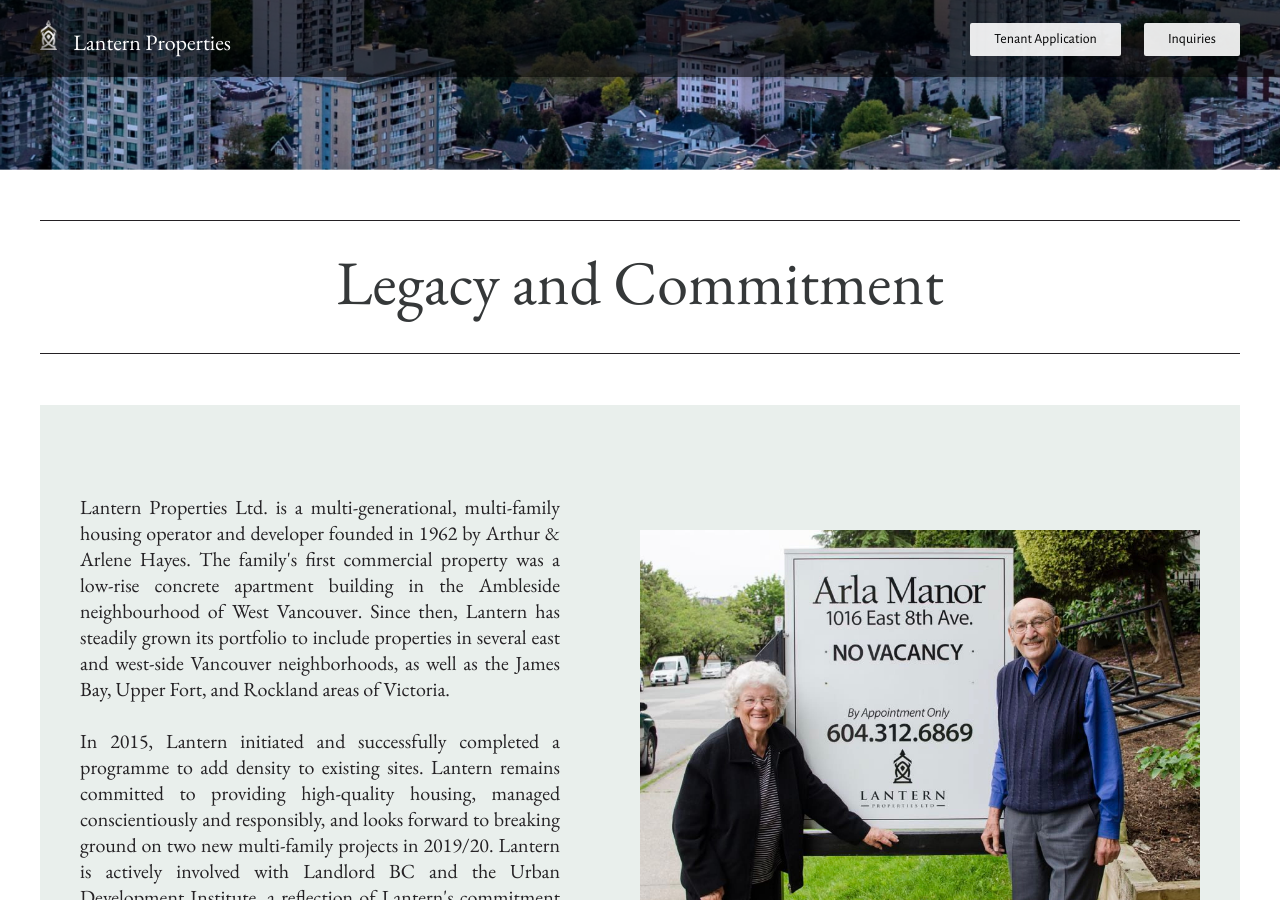
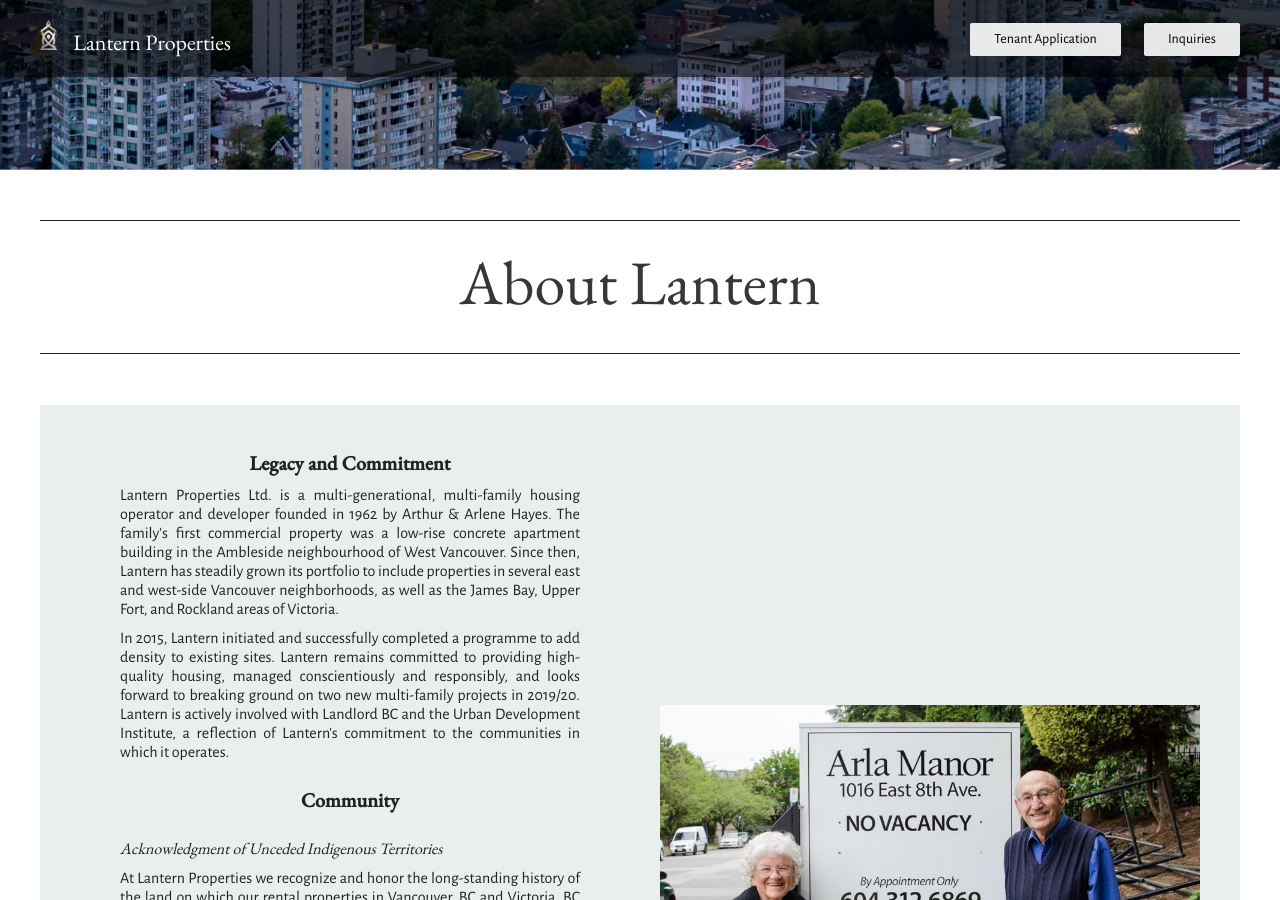
Before and after one commit to RF604/lantern2020, a Jekyll site: the page built from index.html, in a window 1280 px wide and 900 px high, scrolled down 730 px. Built offline with Jekyll 4.4.1, drawn with Linux system fonts in a browser that asks for light colours; some of the changed text lies outside the part shown.

Commit message:
periodic commit

```diff
--- a/index.html
+++ b/index.html
@@ -18,18 +18,40 @@
 
 <section>
 
-<h1>Legacy and Commitment</h1>
+<h1>About Lantern</h1>
 
 <div class="grid" id="legacy-grid">
 
 <div class="flex-center">
 
-  <h3>
+  <h3>Legacy and Commitment</h3>
+    <p>
     Lantern Properties Ltd. is a multi-generational, multi-family housing operator and developer founded in 1962 by Arthur & Arlene Hayes. The family's first commercial property was a low-rise concrete apartment building in the Ambleside
     neighbourhood of West Vancouver. Since then, Lantern has steadily grown its portfolio to include properties in several east and west-side Vancouver neighborhoods, as well as the James Bay, Upper Fort, and Rockland areas of Victoria.
-    <br><br>
+    </p>
+    <p>
     In 2015, Lantern initiated and successfully completed a programme to add density to existing sites. Lantern remains committed to providing high-quality housing, managed conscientiously and responsibly, and looks forward to breaking ground on two new multi-family projects in 2019/20. Lantern is actively involved with Landlord BC and the Urban Development Institute, a reflection of Lantern's commitment to the communities in which it operates.
-  </h3>
+    </p>
+
+    <h3>Community</h3>
+
+    <p>
+    <em>
+    Acknowledgment of Unceded Indigenous Territories
+    </em>
+    </p>
+    <p>
+    At Lantern Properties we recognize and honor the long-standing history of the land on which our rental properties in Vancouver, BC and Victoria, BC reside. We acknowledge that these lands are situated on the traditional and unceded territories of the Indigenous Peoples, including the Coast Salish, the xʷməθkʷəy̓əm (Musqueam), Skwxwú7mesh (Squamish), and Səl̓ílwətaʔ/Selilwitulh (Tsleil-Waututh) Nations in Vancouver, and the Lekwungen-speaking peoples, specifically the Songhees and Esquimalt Nations, in Victoria.
+    </p>
+    <p>
+    In the spirit of reconciliation and respect, we express our gratitude for the opportunity to live, work, and thrive on these lands. As a responsible business owner and developer, we are committed to fostering understanding, cooperation, and lasting relationships with the Indigenous communities whose territories we occupy.
+    </p>
+    <p>
+    We encourage our tenants and visitors to learn about the rich cultural heritage of these Indigenous Nations and to appreciate the resilience and contributions of these communities to the fabric of our society. By acknowledging and honoring their unceded territories, we aim to foster a climate of respect, awareness, and shared responsibility in our communities.
+    </p>
+    <p>
+    As we move forward together, let us all strive to create a future rooted in collaboration, equity, and understanding, where we cherish and nurture the land and its people for generations to come.
+    </p>
 
 </div>
 
--- a/kirya.html
+++ b/kirya.html
@@ -14,7 +14,7 @@
   <div class="flex-center">
     <div>
       <h3>About Kirya – (1188 Burnaby St.)</h3>
-      <p>Kirya is a collection of 11 beautiful rental homes in Vancouver's vibrant West End – a brief walk from English Bay and the abundance of dining and shopping opportunities on Davie Street. Kirya offers residents everything they need in one of the world's most exciting neighbourhoods. The Burrard and the Granville Street bridges are a three-minute drive away, making Kirya an excellent choice for those who wish to make frequent trips out of downtown. Project construction starting September 2021, with completion by summer 2022.</p>
+      <p>Kirya is a collection of 11 beautiful rental homes in Vancouver's vibrant West End – a brief walk from English Bay and the abundance of dining and shopping opportunities on Davie Street. Kirya offers residents everything they need in one of the world's most exciting neighbourhoods. The Burrard and the Granville Street bridges are a three-minute drive away, making Kirya an excellent choice for those who wish to make frequent trips out of downtown. Project construction starting September 2021, with completion by December 1, 2023.</p>
 
       <p>Architect: <a href="http://stuarthoward.com" target="_blank">Stuart Howard Architects</a>
 <br>
--- a/style.css
+++ b/style.css
@@ -28,7 +28,7 @@
   display: grid;
   grid-gap: 40px;
   grid-template-columns: 1fr 1fr;
-  grid-auto-rows: minmax(400px, 60vh);
+  grid-auto-rows: minmax(400px, 100%);
 }
 .grid img {
   object-fit: cover;
@@ -48,6 +48,7 @@
 .grid p {
   max-width: 500px;
   padding-bottom: 10px;
+  width: 100%;
 }
 .flex-center button {
   background-color: transparent;
@@ -60,7 +61,20 @@
   background-color: #E9EFEC;
 }
 .grid#legacy-grid  {
-  padding: 40px 40px 40px 0;
+  padding: 0;
+  padding: 0 40px;
+}
+.grid#legacy-grid p {
+  padding: 0;
+  margin: 5px 0;
+}
+.grid#legacy-grid h3 {
+  font-weight: 600;
+  padding: 0;
+  margin: 5px 0;
+}
+.grid#legacy-grid h3:last-of-type {
+  margin: 20px 0;
 }
 .grid#legacy-grid img {
   object-fit: contain;
@@ -534,13 +548,20 @@
     padding: 0;
   }
   .grid#legacy-grid h3 {
-        padding: 10px 0;
+        padding: 10px 0 0 0;
         max-width: 500px;
-        font-weight: 400;
+        width: 100%;
+        margin: 20px 0 5px 0;
     }
+  .grid#legacy-grid h3:last-of-type {
+      margin: 0 0 5px 0;
+    }
+
+
   .grid img {
     height: auto;
     padding-bottom: 10px;
+    margin-top: 20px;
     background-color: transparent;
   }
   .developments-in-progress .grid {
@@ -655,8 +676,3 @@
     }
 
 }
-@media screen and (max-width: 500px) {
-  header button:after {
-    display: none;
-  }
-}
```
Also changed, not shown: other parts of index.html (+1 -1 lines), 1 other file.
